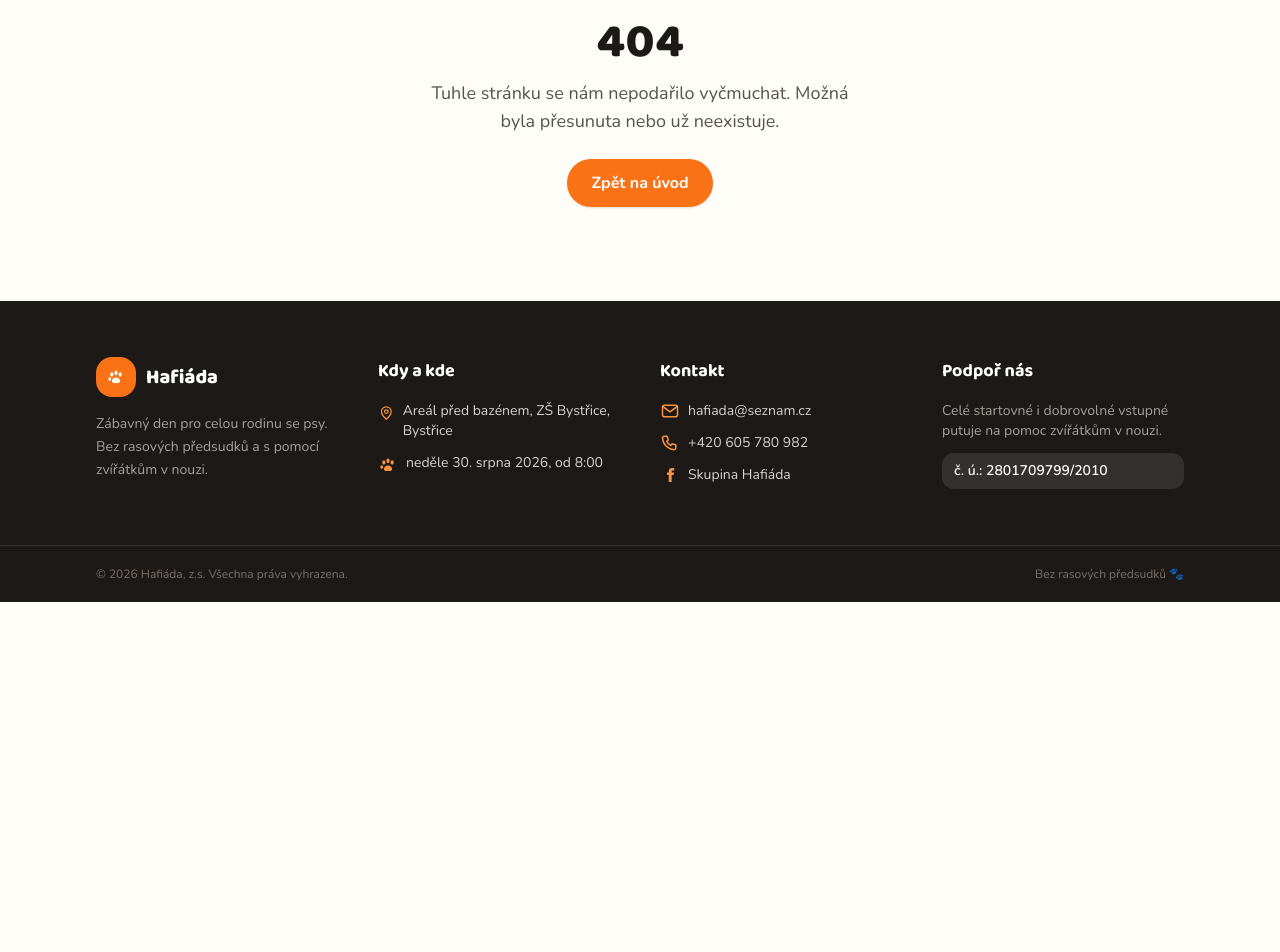
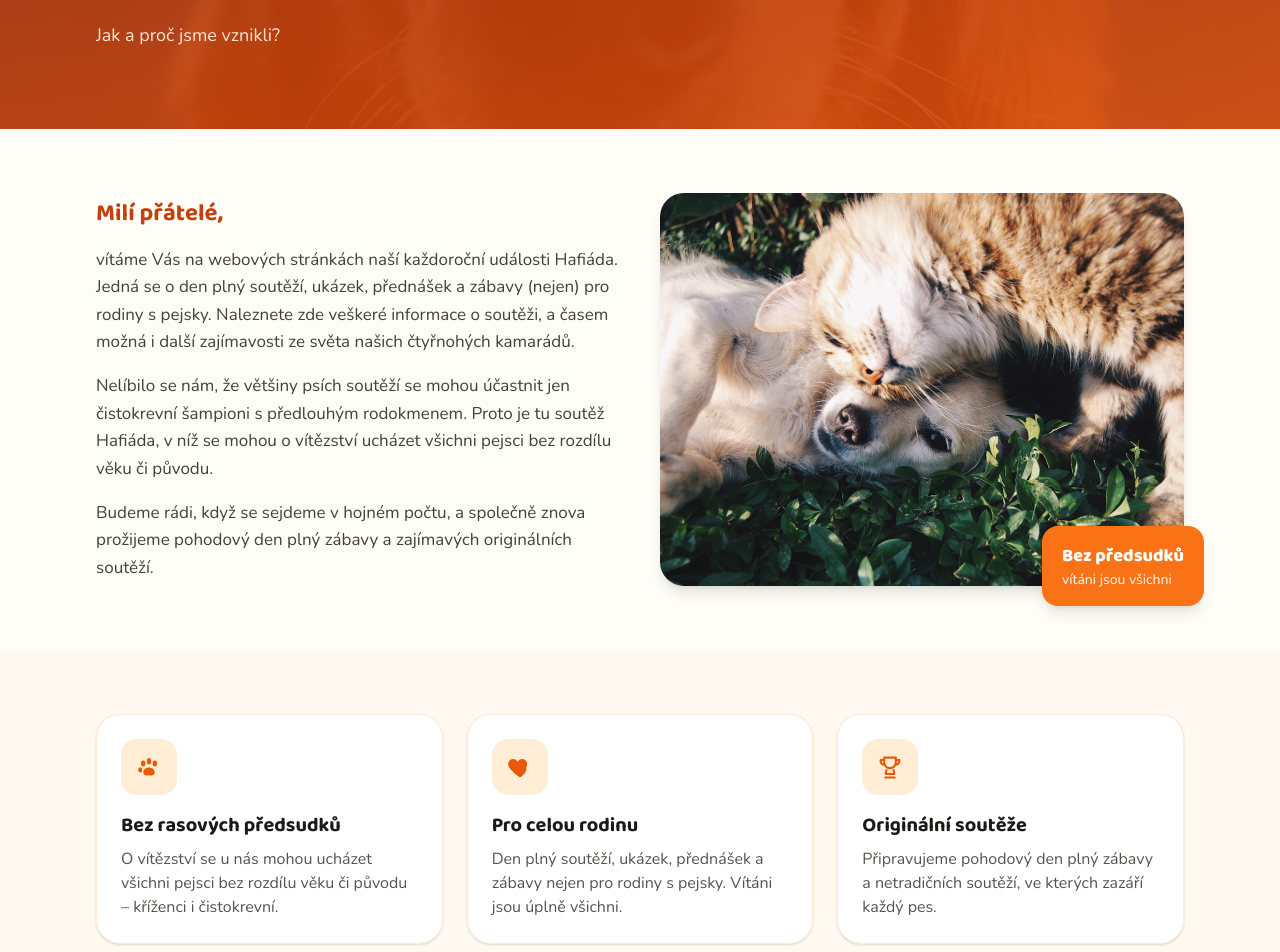
Before and after one commit to tereza-vac/hafiada-web, a React (Vite) app: page /o-nas in a window 1280 px wide. Shown: the part 260-1212 px from the top of the page. Before the commit the page ends 862 px from the top, so only its background shows below. Built offline with nearby package versions, Linux system fonts and the light colour scheme.

Commit message:
Add 'O nas' (About) page
Recreate the original About page content (why Hafiada exists) in the new design, add it to the 'O nas' nav dropdown, routing and sitemap.

```diff
--- a/src/App.tsx
+++ b/src/App.tsx
@@ -1,6 +1,7 @@
 import { Route, Routes } from "react-router-dom";
 import Layout from "./components/Layout";
 import HomePage from "./pages/HomePage";
+import OnasPage from "./pages/OnasPage";
 import HarmonogramPage from "./pages/HarmonogramPage";
 import PravidlaPage from "./pages/PravidlaPage";
 import PropozicePage from "./pages/PropozicePage";
@@ -19,6 +20,7 @@ export default function App() {
     <Routes>
       <Route element={<Layout />}>
         <Route index element={<HomePage />} />
+        <Route path="o-nas" element={<OnasPage />} />
         <Route path="harmonogram" element={<HarmonogramPage />} />
         <Route path="pravidla" element={<PravidlaPage />} />
         <Route path="propozice" element={<PropozicePage />} />
--- a/src/components/Layout.tsx
+++ b/src/components/Layout.tsx
@@ -20,6 +20,7 @@ const navItems: NavItem[] = [
   {
     label: "O nás",
     children: [
+      { label: "O nás", to: "/o-nas" },
       { label: "Fotogalerie", to: "/fotogalerie" },
       { label: "Naši sponzoři", to: "/sponzori" },
       { label: "Kontakt", to: "/kontakt" },
--- /dev/null
+++ b/src/pages/OnasPage.tsx
@@ -0,0 +1,95 @@
+import { PageHero, Section, Card } from "../components/ui";
+import { HeartIcon, PawIcon, TrophyIcon } from "../components/icons";
+import { images } from "../data/images";
+import { useSeo } from "../hooks/useSeo";
+
+const values = [
+  {
+    icon: PawIcon,
+    title: "Bez rasových předsudků",
+    text: "O vítězství se u nás mohou ucházet všichni pejsci bez rozdílu věku či původu – kříženci i čistokrevní.",
+  },
+  {
+    icon: HeartIcon,
+    title: "Pro celou rodinu",
+    text: "Den plný soutěží, ukázek, přednášek a zábavy nejen pro rodiny s pejsky. Vítáni jsou úplně všichni.",
+  },
+  {
+    icon: TrophyIcon,
+    title: "Originální soutěže",
+    text: "Připravujeme pohodový den plný zábavy a netradičních soutěží, ve kterých zazáří každý pes.",
+  },
+];
+
+export default function OnasPage() {
+  useSeo({
+    title: "O nás",
+    description:
+      "Jak a proč vznikla Hafiáda – den plný soutěží, ukázek a zábavy pro rodiny s pejsky. O vítězství se mohou ucházet všichni pejsci bez rozdílu věku či původu.",
+  });
+  return (
+    <>
+      <PageHero
+        eyebrow="O nás"
+        title="O nás"
+        subtitle="Jak a proč jsme vznikli?"
+        image={images.running}
+      />
+
+      <Section>
+        <div className="grid items-center gap-10 lg:grid-cols-2">
+          <div>
+            <p className="font-display text-2xl font-bold text-brand-700">
+              Milí přátelé,
+            </p>
+            <div className="mt-4 space-y-4 text-[17px] leading-relaxed text-stone-700">
+              <p>
+                vítáme Vás na webových stránkách naší každoroční události
+                Hafiáda. Jedná se o den plný soutěží, ukázek, přednášek a zábavy
+                (nejen) pro rodiny s pejsky. Naleznete zde veškeré informace o
+                soutěži, a časem možná i další zajímavosti ze světa našich
+                čtyřnohých kamarádů.
+              </p>
+              <p>
+                Nelíbilo se nám, že většiny psích soutěží se mohou účastnit jen
+                čistokrevní šampioni s předlouhým rodokmenem. Proto je tu soutěž
+                Hafiáda, v níž se mohou o vítězství ucházet všichni pejsci bez
+                rozdílu věku či původu.
+              </p>
+              <p>
+                Budeme rádi, když se sejdeme v hojném počtu, a společně znova
+                prožijeme pohodový den plný zábavy a zajímavých originálních
+                soutěží.
+              </p>
+            </div>
+          </div>
+          <div className="relative">
+            <img
+              src={images.kid}
+              alt="Dítě se psem na Hafiádě"
+              className="aspect-[4/3] w-full rounded-3xl object-cover shadow-lg"
+            />
+            <div className="absolute -bottom-5 -right-5 hidden rounded-2xl bg-brand-500 px-5 py-4 text-white shadow-lg sm:block">
+              <p className="font-display text-lg font-extrabold">Bez předsudků</p>
+              <p className="text-sm text-brand-50">vítáni jsou všichni</p>
+            </div>
+          </div>
+        </div>
+      </Section>
+
+      <Section muted>
+        <div className="grid gap-6 md:grid-cols-3">
+          {values.map((v) => (
+            <Card key={v.title} className="flex flex-col">
+              <span className="flex h-14 w-14 items-center justify-center rounded-2xl bg-brand-100 text-brand-600">
+                <v.icon className="h-7 w-7" />
+              </span>
+              <h3 className="mt-4 text-xl font-bold">{v.title}</h3>
+              <p className="mt-2 text-stone-600">{v.text}</p>
+            </Card>
+          ))}
+        </div>
+      </Section>
+    </>
+  );
+}
```
Also changed, not shown: 1 other file (tests, documents, lock files or other folders).
